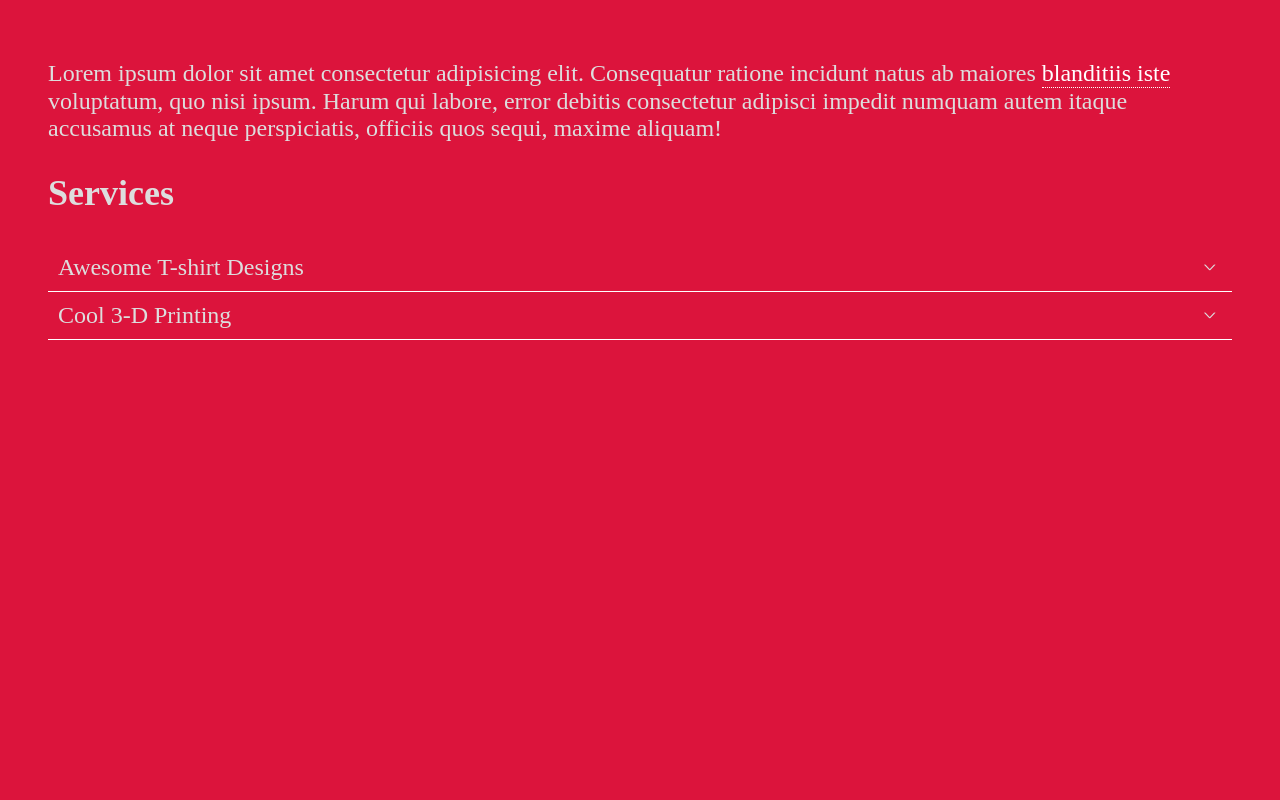
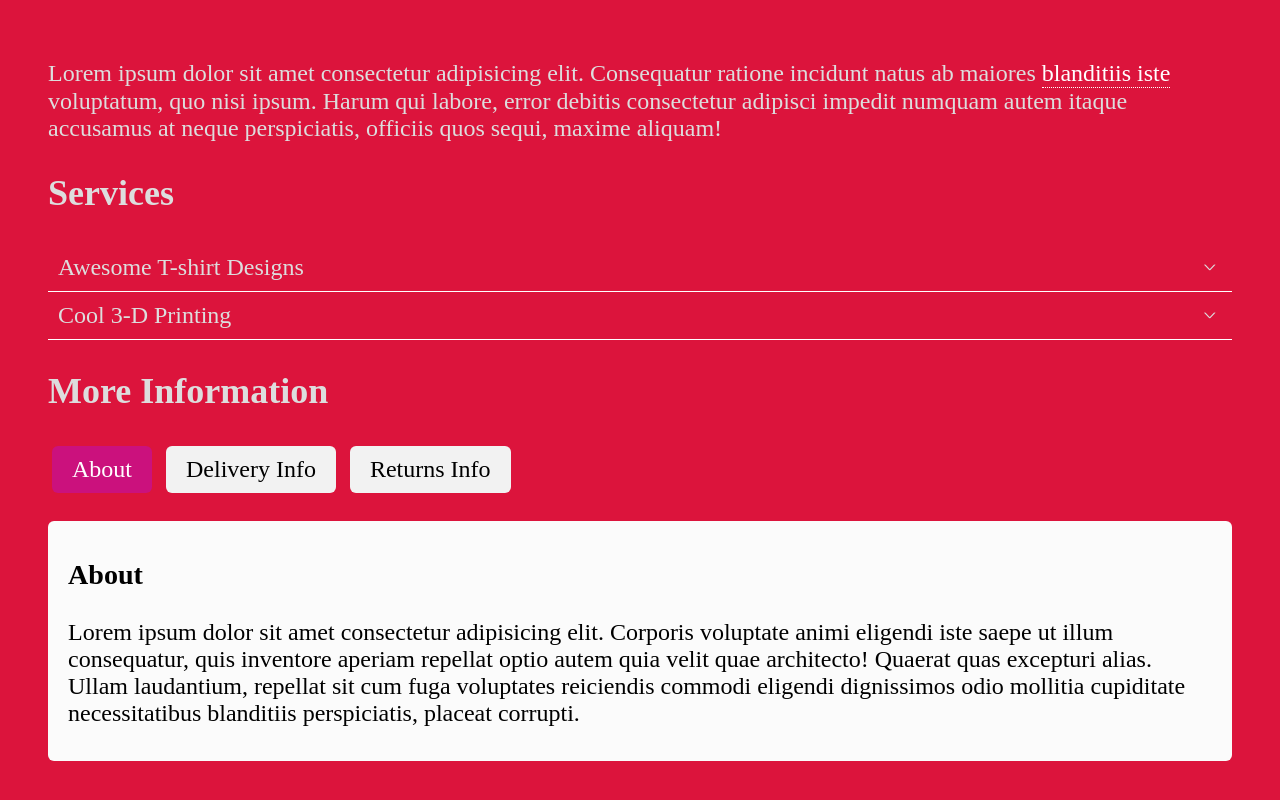
Before and after one commit to VisheshSingh/ui-library, a website built with webpack: page dist/index.html in a window 1280 px wide. Built offline with nearby package versions, Linux system fonts and the light colour scheme.

Commit message:
Tabbed content

```diff
--- a/src/index.js
+++ b/src/index.js
@@ -1,7 +1,9 @@
 import ToolTip from './ninja-ui/tooltip';
 import Dropdown from './ninja-ui/dropdown';
+import Tabs from './ninja-ui/Tabs';
 import './styles/tooltip.css';
 import './styles/dropdown.css';
+import './styles/tabs.css';
 
 // create a tooltip
 const tooltip = new ToolTip(document.querySelector('.tooltip'));
@@ -13,3 +15,7 @@ dropdowns.forEach(dropdown => {
   const instance = new Dropdown(dropdown);
   instance.init();
 });
+
+// create tabs
+const tabs = new Tabs(document.querySelector('.tabs'));
+tabs.init();
--- /dev/null
+++ b/src/ninja-ui/tabs.js
@@ -0,0 +1,32 @@
+class Tabs {
+  constructor(container) {
+    this.container = container;
+    this.tabs = container.querySelectorAll('.trigger');
+  }
+  init() {
+    this.tabs.forEach(tab => {
+      tab.addEventListener('click', e => {
+        this.toggleTabs(e);
+        this.toggleContent(e);
+      });
+    });
+  }
+  toggleTabs(e) {
+    // remove current active classes
+    this.tabs.forEach(tab => tab.classList.remove('active'));
+    // add active class to the clicked tab
+    e.target.classList.add('active');
+  }
+  toggleContent(e) {
+    // remove current active class from content
+    this.container.querySelectorAll('.content').forEach(item => {
+      item.classList.remove('active');
+    });
+    // add active class clicked tab
+    const selector = e.target.getAttribute('data-target');
+    const content = this.container.querySelector(selector);
+    content.classList.add('active');
+  }
+}
+
+export { Tabs as default };
--- /dev/null
+++ b/src/styles/tabs.css
@@ -0,0 +1,28 @@
+.tabs > ul {
+  padding: 0;
+}
+.tabs .trigger {
+  list-style-type: none;
+  padding: 10px;
+  background: #f2f2f2;
+  color: #000;
+  margin: 4px;
+  border-radius: 6px;
+  display: inline-block;
+  padding: 10px 20px;
+  cursor: pointer;
+}
+.tabs .trigger.active {
+  background: #cb117d;
+  color: white;
+}
+.tabs .content {
+  background: #fbfbfb;
+  color: #000;
+  padding: 10px 20px;
+  border-radius: 6px;
+  display: none;
+}
+.tabs .content.active {
+  display: block;
+}
```
Also changed, not shown: dist/index.html.
